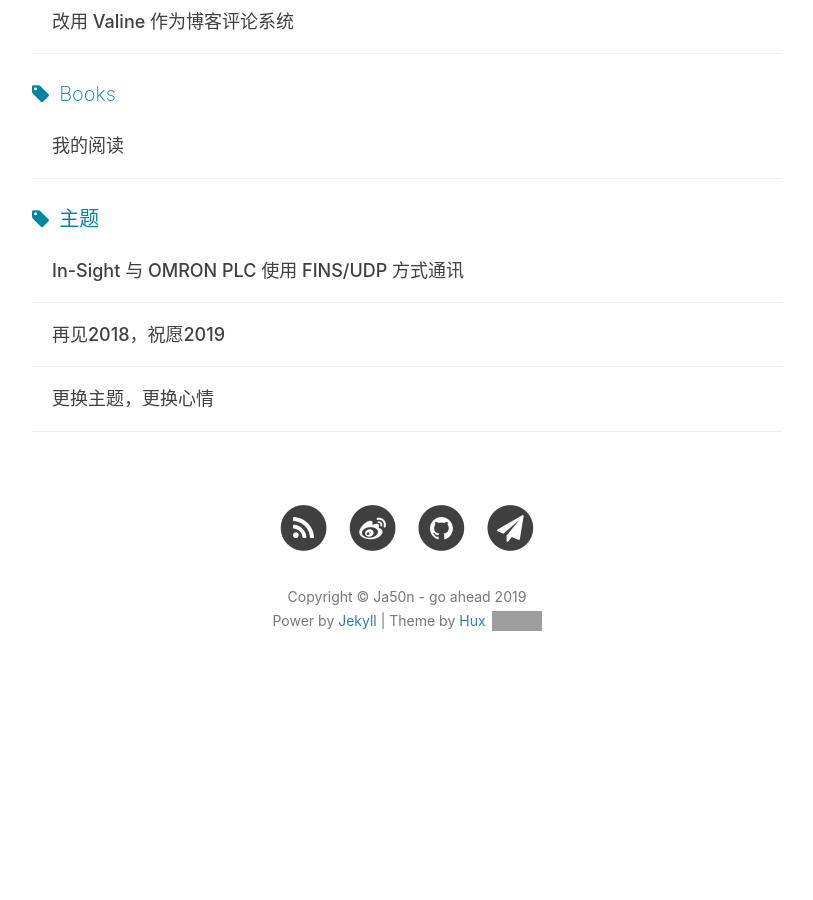
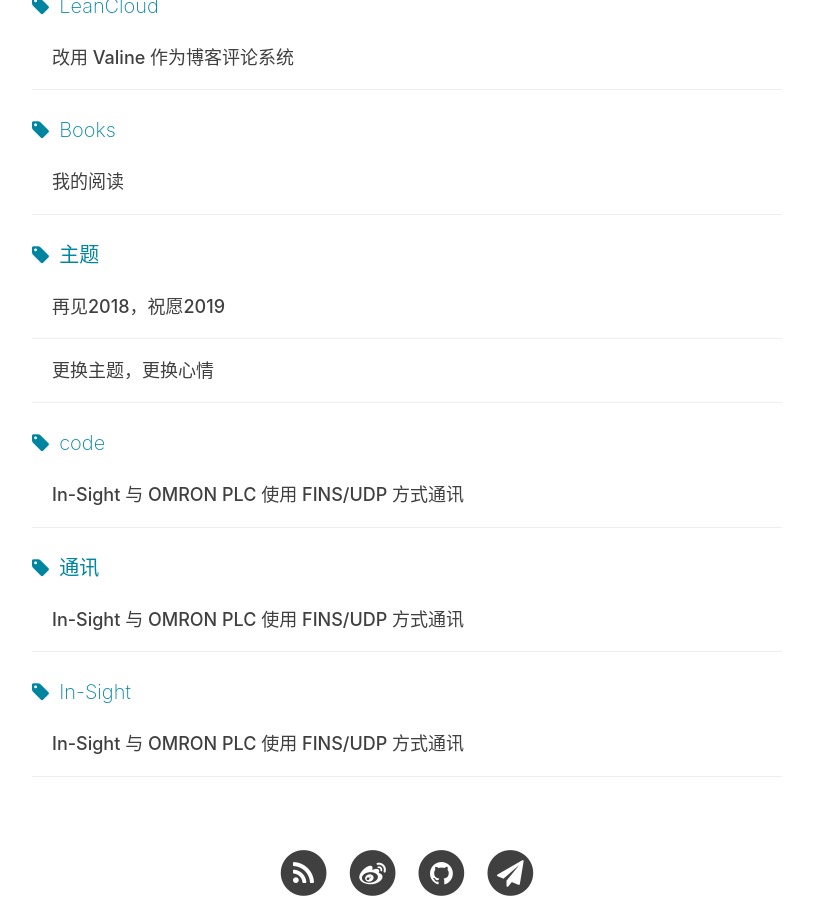
Before and after one commit to Ja50n/ja50n.github.com, a Jekyll site: the page built from tags.html, in a window 1280 px wide and 900 px high, scrolled down 3957 px. Shown: the whole window, without its empty margins (233-1046 px from the left). Built offline with Jekyll 4.4.1, drawn with Linux system fonts in a browser that asks for light colours; nearby versions of some CDN libraries; some web fonts are replaced; comment, search, counter and statistics services are not loaded; before the commit the page ends 4655 px from its top, so only the background shows below that; grey boxes are pictures that could not be loaded.

Commit message:
add _drafts think0417

```diff
--- a/_posts/2019-01-03-FINS-UDP-of-InSight.md
+++ b/_posts/2019-01-03-FINS-UDP-of-InSight.md
@@ -5,7 +5,9 @@ date: 2019-01-03 17:59:10
 postid: post190103
 categories: [Life]
 tags:
-    - 主题
+    - code
+    - 通讯
+    - In-Sight
 published: true
 comments: true
 hand-excerpt: false
```
